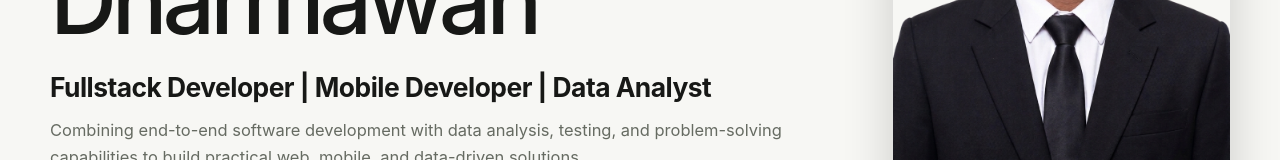
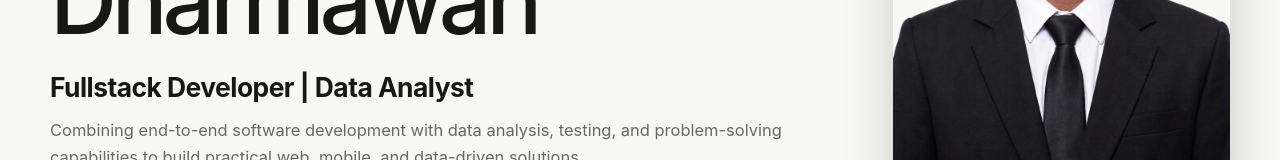
Before and after one commit to Muhyassarrr/WebProfile, a Next.js app: page /en in a window 1280 px wide. Shown: the part 445-605 px from the top of the page. Built offline with nearby package versions, Linux system fonts and the light colour scheme; no server answers.

Commit message:
new role

```diff
--- a/src/content/profile.js
+++ b/src/content/profile.js
@@ -10,8 +10,8 @@ export const profile = {
       en: "Full-stack web development, mobile development, data analytics, and machine learning.",
     },
     professionalHeadline: {
-      id: "Fullstack Developer | Mobile Developer | Data Analyst",
-      en: "Fullstack Developer | Mobile Developer | Data Analyst",
+      id: "Fullstack Developer | Data Analyst",
+      en: "Fullstack Developer | Data Analyst",
     },
     location: siteConfig.location,
     timezone: null,
```
